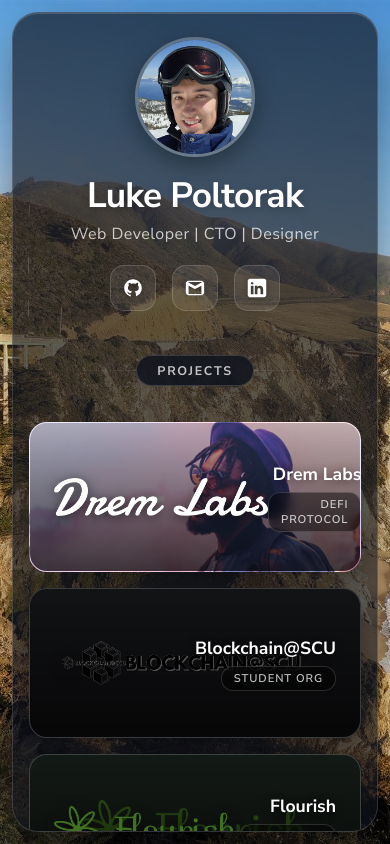
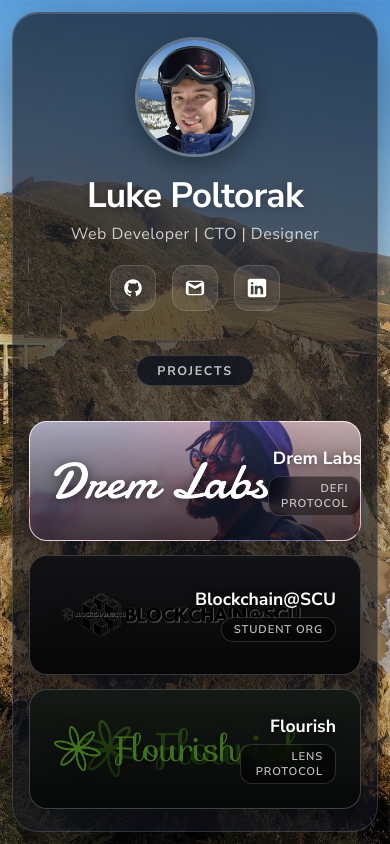
Before and after one commit to lpolt/portfolio-site-v1, a plain HTML site: page index.html in a window 390 px wide. Drawn offline with Linux system fonts and the light colour scheme.

Commit message:
style(ui): allow project cards and carousel to flex-expand vertically to fill out the .FG smartphone glass frame

```diff
--- a/media.css
+++ b/media.css
@@ -49,17 +49,21 @@
 
   .carousel {
     flex-direction: column;
-    gap: 16px;
+    gap: 14px;
     width: 100%;
+    flex: 1;
+    min-height: 0;
   }
 
   .card {
     width: 100%;
-    height: 150px;
-    flex: none;
-    min-width: 100%;
+    flex: 1;
+    height: auto;
+    min-height: 120px;
+    max-height: 180px;
     border-radius: 18px;
   }
+
 
   .card-content {
     flex-direction: row;
--- a/styles.css
+++ b/styles.css
@@ -46,7 +46,7 @@
   border: 1px solid var(--glass-border);
   border-radius: 36px;
   box-shadow: 0 24px 60px rgba(0, 0, 0, 0.5), inset 0 1px 0 rgba(255, 255, 255, 0.15);
-  padding: 36px 32px;
+  padding: 36px 32px 32px 32px;
   overflow-y: auto;
   overflow-x: hidden;
 }
@@ -76,6 +76,7 @@
   align-items: center;
   text-align: center;
   width: 100%;
+  flex-shrink: 0;
 }
 
 .pfp {
@@ -159,6 +160,7 @@
   display: flex;
   align-items: center;
   justify-content: center;
+  flex-shrink: 0;
 }
 
 .divider-wrapper::before {
@@ -188,7 +190,10 @@
 /* Projects Grid / Carousel */
 .projects-section {
   width: 100%;
-  margin-top: auto;
+  flex: 1;
+  display: flex;
+  flex-direction: column;
+  min-height: 0;
 }
 
 .carousel {
@@ -198,6 +203,8 @@
   justify-content: center;
   align-items: stretch;
   width: 100%;
+  flex: 1;
+  min-height: 0;
 }
 
 /* Project Cards */
@@ -205,7 +212,9 @@
   position: relative;
   flex: 1;
   min-width: 0;
-  height: clamp(240px, 30vh, 340px);
+  height: 100%;
+  min-height: 260px;
+  max-height: 400px;
   border-radius: 22px;
   text-decoration: none;
   overflow: hidden;
```
